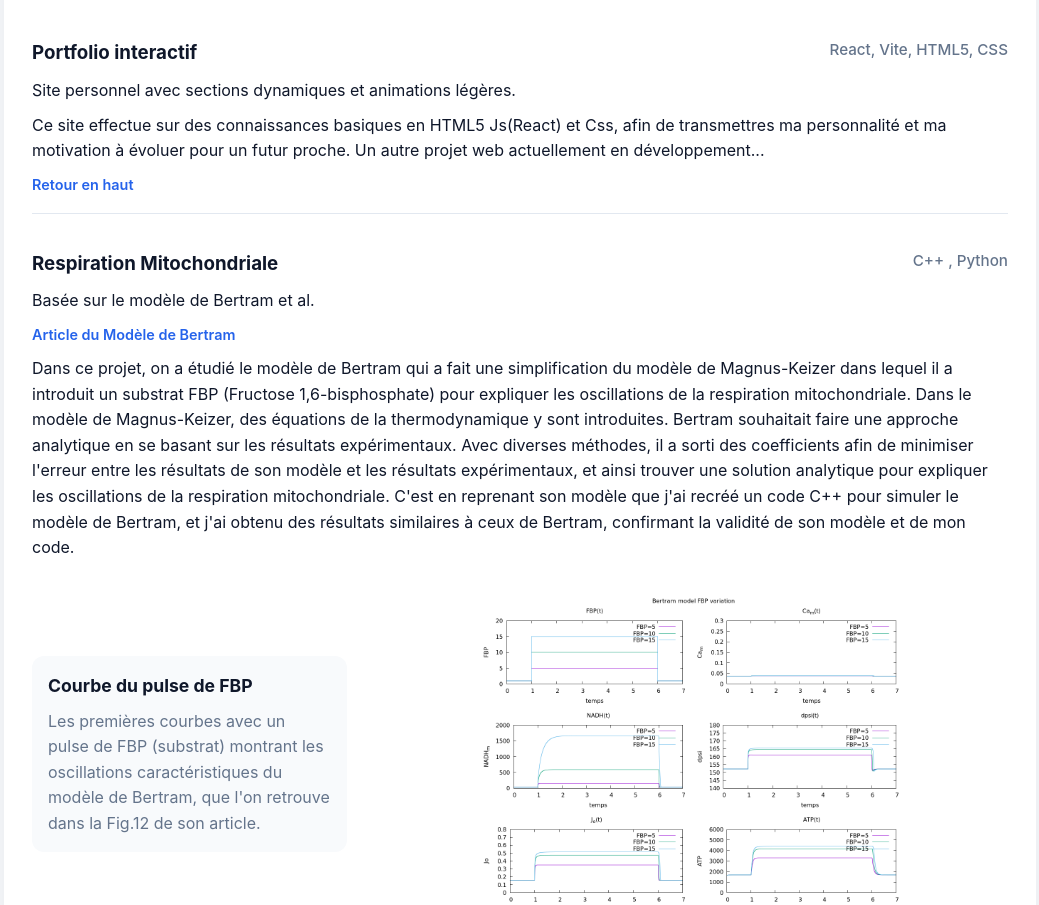
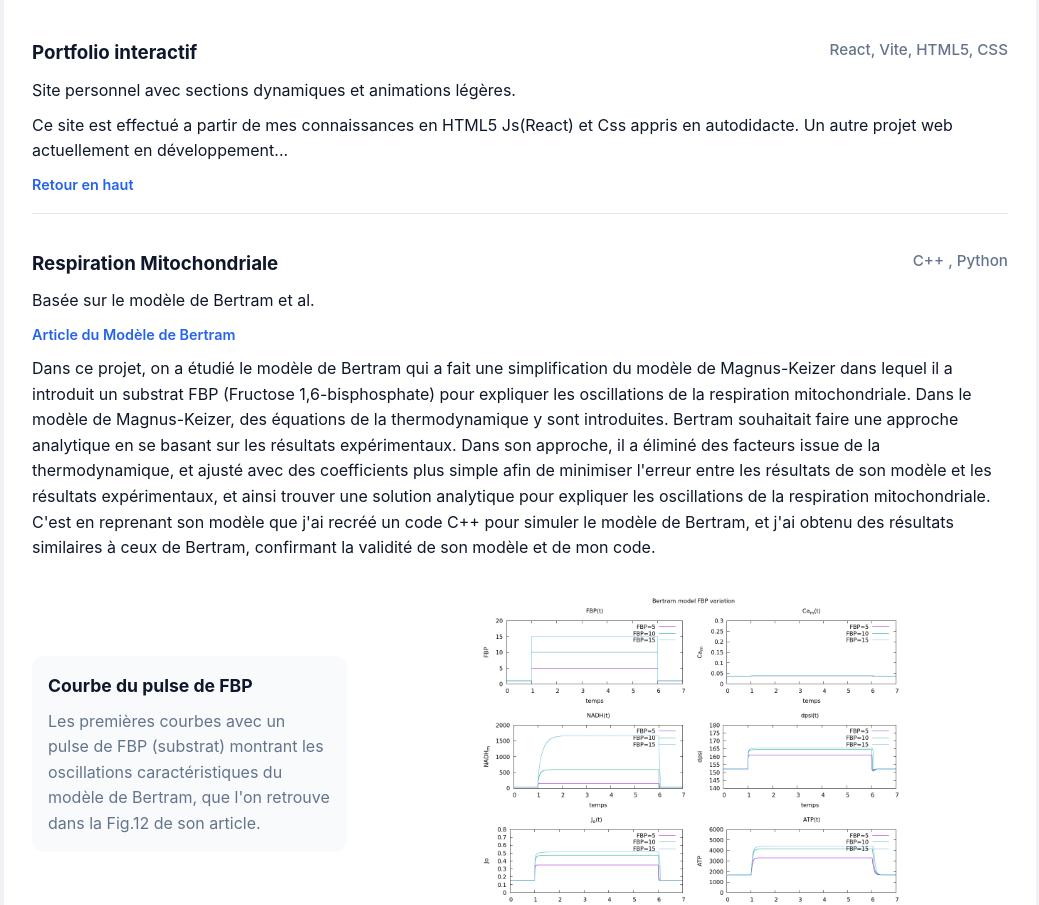
Before and after one commit to SingeKiller/Cv_internet, a React (Vite) app: page / in a window 1280 px wide. Shown: the part 1970-2875 px from the top of the page, without its empty margins (120-1159 px from the left). Built offline with nearby package versions, Linux system fonts and the light colour scheme.

Commit message:
Refine project description in ProjectDetail component
Updated project description for clarity and improved phrasing.

```diff
--- a/src/components/ProjectDetail.jsx
+++ b/src/components/ProjectDetail.jsx
@@ -26,7 +26,7 @@ export default function ProjectDetail({ project, onImageClick }) {
 
       {/* Texte supplémentaire uniquement pour le portfolio interactif */}
       {project.id === "portfolio-interactif" && (
-        <p>Ce site effectue sur des connaissances basiques en HTML5 Js(React) et Css, afin de transmettres ma personnalité et ma motivation à évoluer pour un futur proche. Un autre projet web actuellement en développement...</p>
+        <p>Ce site est effectué a partir de mes connaissances en HTML5 Js(React) et Css appris en autodidacte. Un autre projet web actuellement en développement...</p>
       )}
 
       {/* Affichage conditionnel: lien vers article scientifique si fourni */}
@@ -48,7 +48,7 @@ export default function ProjectDetail({ project, onImageClick }) {
         <p>Dans ce projet, on a étudié le modèle de Bertram qui a fait une simplification du modèle de Magnus-Keizer
         dans lequel il a introduit un substrat FBP (Fructose 1,6-bisphosphate) pour expliquer les oscillations de la respiration mitochondriale.
         Dans le modèle de Magnus-Keizer, des équations de la thermodynamique y sont introduites. Bertram souhaitait faire une approche analytique en se basant sur les résultats expérimentaux.
-        Avec diverses méthodes, il a sorti des coefficients afin de minimiser l'erreur entre les résultats de son modèle et les résultats expérimentaux, et ainsi trouver une solution analytique pour expliquer les oscillations de la respiration mitochondriale.
+        Dans son approche, il a éliminé des facteurs issue de la thermodynamique, et ajusté avec des coefficients plus simple afin de minimiser l'erreur entre les résultats de son modèle et les résultats expérimentaux, et ainsi trouver une solution analytique pour expliquer les oscillations de la respiration mitochondriale.
         C'est en reprenant son modèle que j'ai recréé un code C++ pour simuler le modèle de Bertram, et j'ai obtenu des résultats similaires à ceux de Bertram, confirmant la validité de son modèle et de mon code.
         </p>
           {project.images[0] && (
```
